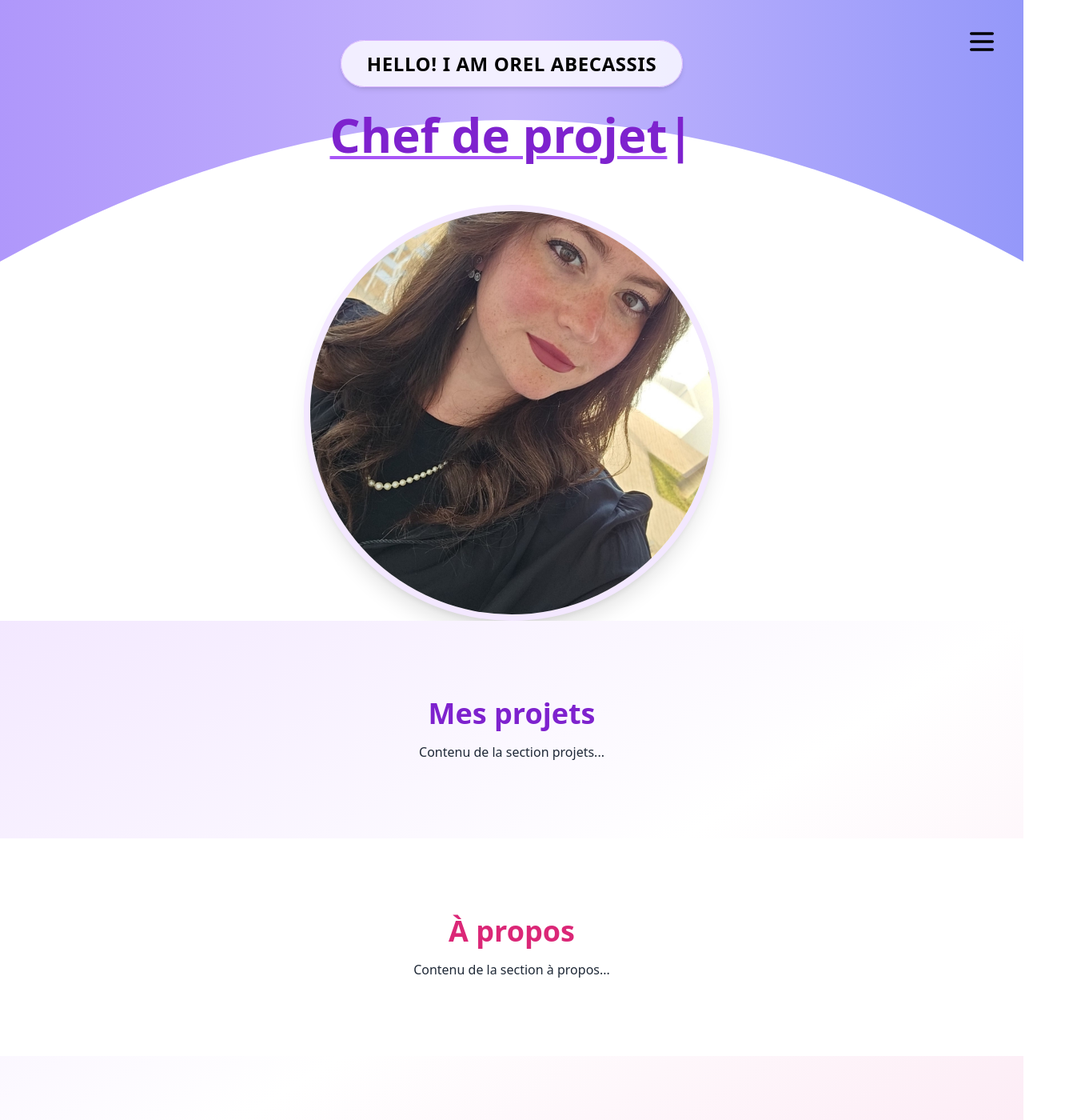
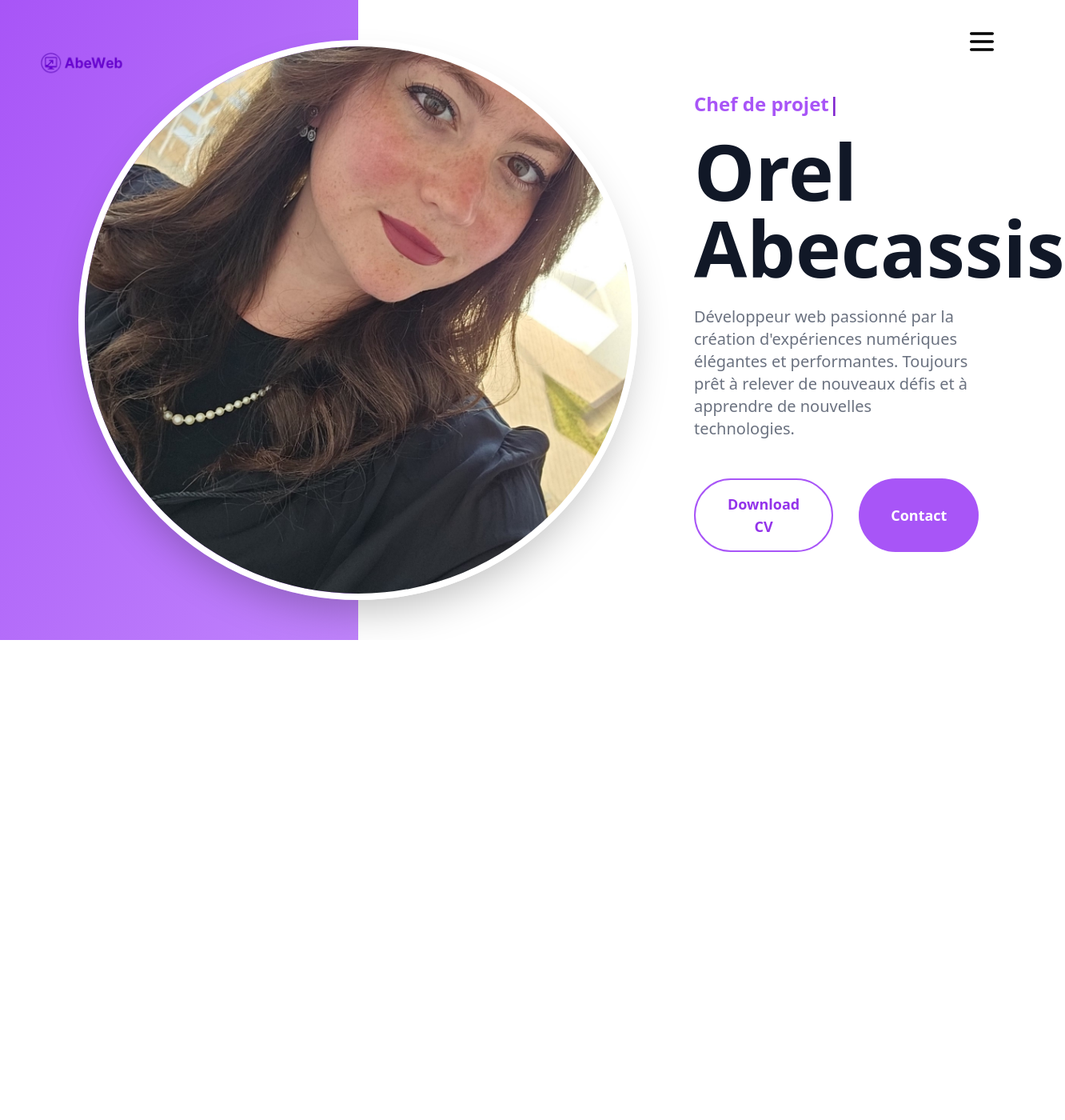
Before and after one commit to orelAbecassis/portfolio-tailwind, a Vue app: page / in a window 1280 px wide. Shown: the top 1400 px of the page at 80% size, 1332 px wide, since content can reach past the window. After the commit the page ends 800 px from the top, so only its background shows below. Built offline with nearby package versions, Linux system fonts and the light colour scheme.

Commit message:
modification de la homePage

```diff
--- a/src/view/Home.vue
+++ b/src/view/Home.vue
@@ -1,81 +1,56 @@
 <template>
-  <section class="relative flex flex-col items-center justify-center min-h-[80vh] w-full overflow-hidden bg-white">
-    <!-- Arc violet en SVG en fond -->
-    <svg class="absolute top-0 left-1/2 -translate-x-1/2 z-0" width="1800" height="500" viewBox="0 0 1800 500" fill="none" xmlns="http://www.w3.org/2000/svg" style="min-width:100vw;">
-      <path d="M0,500 Q900,-200 1800,500 L1800,0 L0,0 Z" fill="url(#arcGradient)"/>
-      <defs>
-        <linearGradient id="arcGradient" x1="0" y1="0" x2="1800" y2="0" gradientUnits="userSpaceOnUse">
-          <stop stop-color="#a78bfa"/>
-          <stop offset="0.5" stop-color="#c4b5fd"/>
-          <stop offset="1" stop-color="#818cf8"/>
-        </linearGradient>
-      </defs>
-    </svg>
-    <!-- Badge animé -->
-    <div
-      v-motion
-      :initial="{ opacity: 0, y: 50 }"
-      :enter="{ opacity: 1, y: 0 }"
-      transition="ease-in-out duration-700"
-      class="relative z-10 mt-16 mb-8"
-    >
-      <span class="px-8 py-3 rounded-full border border-purple-300 bg-white/80 text-2xl font-bold tracking-wide shadow-md">HELLO! I AM OREL ABECASSIS</span>
+  <div class="relative min-h-screen flex">
+    <!-- Colonne gauche violette (35%) -->
+    <div class="w-[35%] bg-gradient-to-br from-purple-500 to-purple-400 relative flex flex-col">
+      <!-- Logo en haut à gauche -->
+      <img
+        src="../Images/logoABEWEB-violet.png"
+        alt="Logo Abweb"
+        class="absolute top-8 left-8 w-36 h-auto z-20"
+      />
     </div>
-    <!-- Animation des rôles animée -->
-    <div
-      v-motion
-      :initial="{ opacity: 0, y: 50 }"
-      :enter="{ opacity: 1, y: 0 }"
-      transition="ease-in-out duration-700 delay-200"
-      class="relative z-10 h-16 text-6xl font-black text-center leading-tight mb-12 min-h-[80px] flex items-center justify-center"
-    >
-      <span class="text-purple-700 underline underline-offset-4 decoration-4 decoration-purple-500">{{ displayedRole }}</span><span v-if="showCursor" class="text-purple-700">|</span>
+    <!-- Colonne droite blanche (65%) -->
+    <div class="w-[65%] bg-white relative flex flex-col justify-between">
+      <!-- Bloc principal à droite -->
+      <div class="flex flex-col justify-center h-full pl-[420px] pr-16">
+        <!-- Animation lettre par lettre -->
+        <div class="text-2xl text-purple-500 font-semibold mb-4 min-h-[40px] flex items-center">
+          <span>{{ displayedRole }}</span><span v-if="showCursor" class="text-purple-700">|</span>
+        </div>
+        <!-- Nom -->
+        <h1 class="text-8xl font-black text-gray-900 mb-6">Orel Abecassis</h1>
+        <!-- Texte descriptif -->
+        <p class="text-xl text-gray-500 mb-12 max-w-2xl">
+          Développeur web passionné par la création d'expériences numériques élégantes et performantes. Toujours prêt à relever de nouveaux défis et à apprendre de nouvelles technologies.
+        </p>
+        <!-- Boutons -->
+        <div class="flex gap-8">
+          <button class="px-10 py-4 border-2 border-purple-500 text-purple-600 text-lg font-semibold rounded-full hover:bg-purple-50 transition">Download CV</button>
+          <button class="px-10 py-4 bg-purple-500 text-white text-lg font-semibold rounded-full hover:bg-purple-600 transition">Contact</button>
+        </div>
+      </div>
     </div>
-    <!-- Image centrée animée à l'arrivée -->
-    <div
-      v-motion
-      :initial="{ opacity: 0, y: 50, scale: 0.9 }"
-      :enter="{ opacity: 1, y: 0, scale: 1 }"
-      transition="ease-in-out duration-700 delay-400"
-      class="relative z-10 inline-block"
-    >
+    <!-- Photo ronde à cheval sur la séparation, centrée sur la coupure -->
+    <div class="absolute top-1/2 left-[35%] -translate-x-1/2 -translate-y-1/2 z-20">
       <img
         :src="photoOrel"
         alt="Orel Abecassis"
-        class="rounded-full shadow-xl w-[520px] h-[520px] object-cover border-8 border-purple-100 bg-white"
+        class="rounded-full border-8 border-white shadow-2xl w-[700px] h-[700px] object-cover"
       />
     </div>
-  </section>
-  <main class="min-h-screen bg-gradient-to-br from-purple-100 via-white to-pink-100 text-gray-800">
-    <!-- Contenu test -->
-    <section class="py-24 text-center" id="projects">
-      <h2 class="text-4xl font-bold text-purple-700 mb-4">Mes projets</h2>
-      <p>Contenu de la section projets...</p>
-    </section>
-
-    <section class="py-24 text-center bg-white" id="about">
-      <h2 class="text-4xl font-bold text-pink-600 mb-4">À propos</h2>
-      <p>Contenu de la section à propos...</p>
-    </section>
-
-    <section class="py-24 text-center" id="contact">
-      <h2 class="text-4xl font-bold text-indigo-600 mb-4">Contact</h2>
-      <p>Formulaire ou infos de contact...</p>
-    </section>
-  </main>
+  </div>
 </template>
 
 <script setup lang="ts">
+import { ref, onMounted, onUnmounted } from 'vue'
 import photoOrel from '../Images/photo-orel.jpeg'
-import { ref, onMounted, onUnmounted } from 'vue'
-import { useMotion } from '@vueuse/motion'
 
+const menuOpen = ref(false)
 const roles = [
-    'Développeur Full Stack',
-    'Chef de projet',
-    'Freelance Tech'
+  'Développeur Full Stack',
+  'Chef de projet',
+  'Freelance Tech'
 ]
-
 const currentIndex = ref(0)
 const displayedRole = ref('')
 const showCursor = ref(true)
@@ -119,9 +94,9 @@ onUnmounted(() => {
 
 <style scoped>
 .fade-enter-active, .fade-leave-active {
-    transition: opacity 0.6s ease;
+  transition: opacity 0.3s;
 }
 .fade-enter-from, .fade-leave-to {
-    opacity: 0;
+  opacity: 0;
 }
 </style>
```
